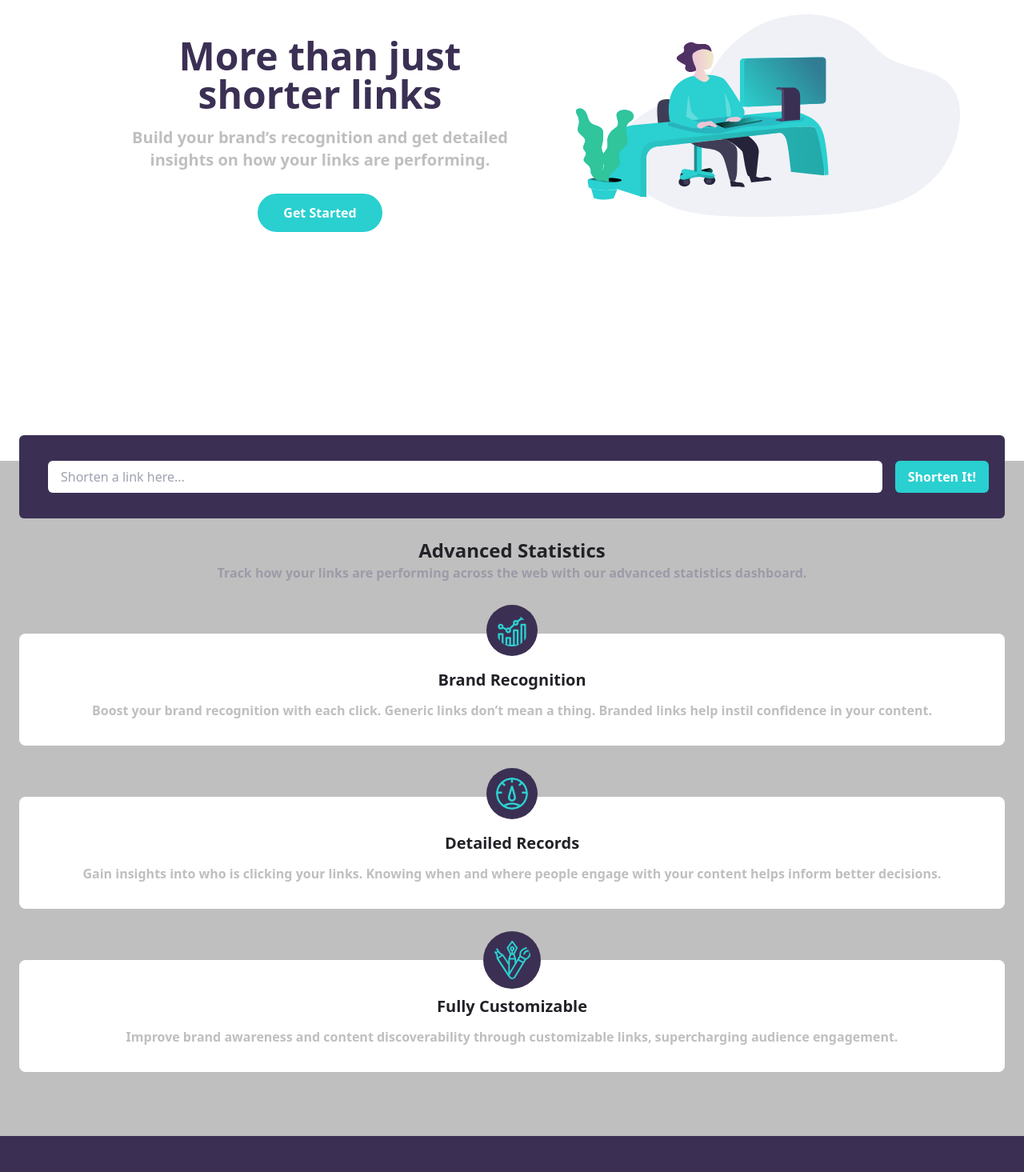
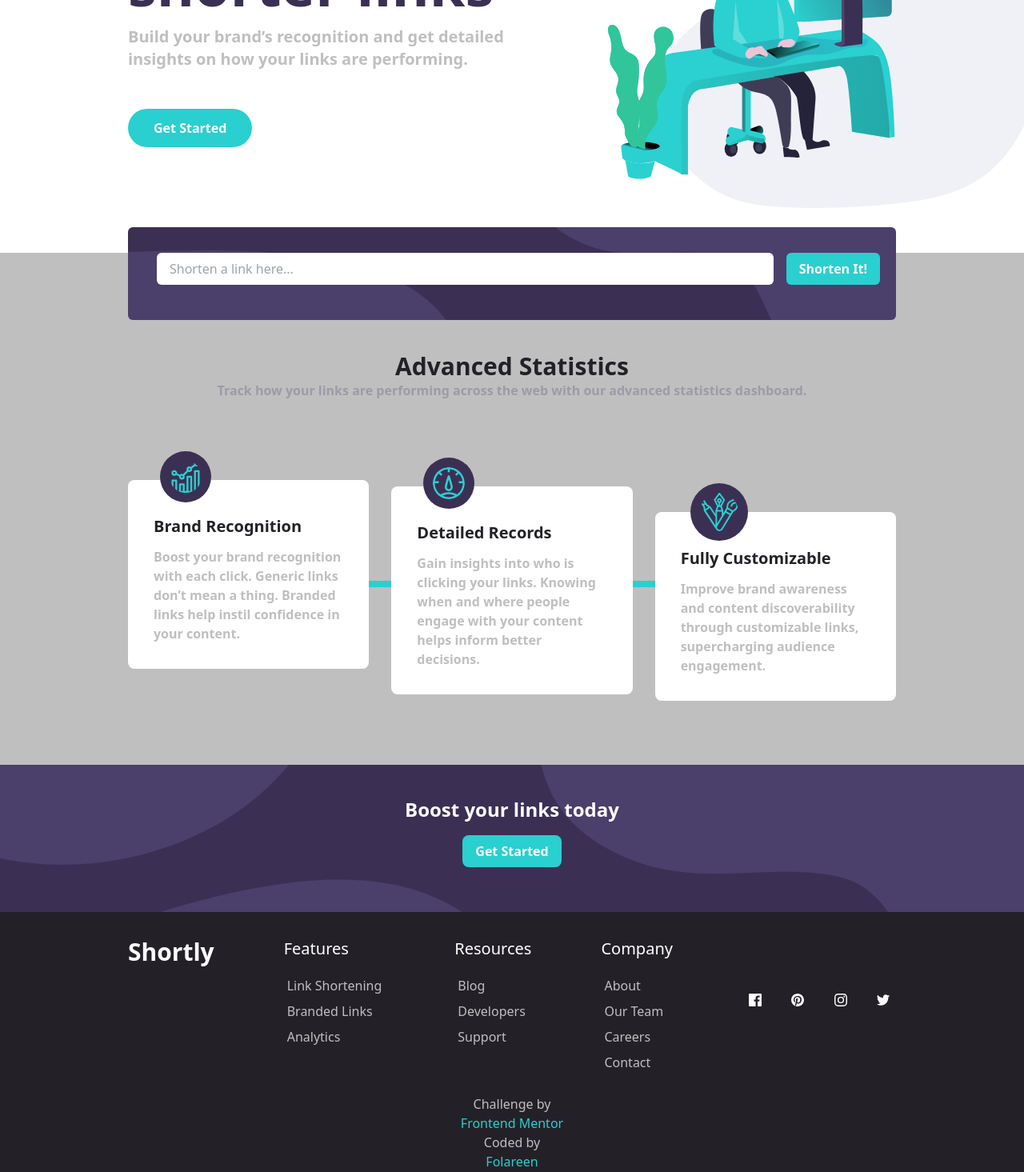
Before and after one commit to Folareen/url-shortener, a React (Create React App) app: page / in a window 1280 px wide. Shown: the part 300-1765 px from the top of the page at 80% size. Built offline with nearby package versions, Linux system fonts and the light colour scheme.

Commit message:
done with styling and responsiveness

```diff
--- a/src/App.js
+++ b/src/App.js
@@ -1,12 +1,11 @@
-import Header from './components/Header'
-import Hero from './components/Hero'
-import Main from './components/Main'
-import Cta from './components/Cta'
-import Footer from './components/Footer'
-import './index.css'
+import Header from "./components/Header";
+import Hero from "./components/Hero";
+import Main from "./components/Main";
+import Cta from "./components/Cta";
+import Footer from "./components/Footer";
+import "./index.css";
 
 function App() {
-
   return (
     <>
       <Header />
@@ -14,6 +13,20 @@ function App() {
       <Main />
       <Cta />
       <Footer />
+      <div className="text-Gray flex flex-col py-2 items-center bg-VeryDarkViolet">
+        Challenge by{" "}
+        <a
+          href="https://www.frontendmentor.io?ref=challenge"
+          target="_blank"
+          className="text-Cyan"
+        >
+          Frontend Mentor
+        </a>
+        Coded by{" "}
+        <a href="https://www.twitter.com/__Folareen__" className="text-Cyan">
+          Folareen
+        </a>
+      </div>
     </>
   );
 }
--- a/src/components/Cta.jsx
+++ b/src/components/Cta.jsx
@@ -2,7 +2,7 @@ import React from 'react'
 
 const Cta = () => {
   return (
-    <section  className=" px-4 py-10 text-center bg-DarkViolet text-white">
+    <section  className=" px-4 py-10 text-center bg-DarkViolet text-white cta">
       <h3 className="text-2xl font-bold">
         Boost your links today
       </h3>
--- a/src/components/Footer.jsx
+++ b/src/components/Footer.jsx
@@ -6,44 +6,40 @@ import iconTwitter from '../images/icon-twitter.svg'
 
 const Footer = () => {
   return (
-    <footer className="text-center footer flex flex-col bg-VeryDarkViolet p-4">
-      <h2>
+    <footer className="text-center lg:text-left footer flex flex-col bg-VeryDarkViolet p-4 lg:flex-row lg:justify-between lg:px-40 ">
+      <h2 className=''>
         Shortly
       </h2>
       <div className="">
         <h4 className="">
           Features
         </h4>
-        <a href="" className="links">Link Shortening</a>
-        <a href="" className="links">Branded Links</a>
-        <a href="" className="links">Analytics</a>
+        <a href="#" className="links">Link Shortening</a>
+        <a href="#" className="links">Branded Links</a>
+        <a href="#" className="links">Analytics</a>
       </div>
       <div className="">
         <h4 className="">
           Resources
         </h4>
-        <a href="" className="links">Blog</a>
-        <a href="" className="links">Developers</a>
-        <a href="" className="links">Support</a>
+        <a href="#" className="links">Blog</a>
+        <a href="#" className="links">Developers</a>
+        <a href="#" className="links">Support</a>
       </div>
       <div className="">
         <h4 className="">
           Company
         </h4>
-        <a href="" className="links">About</a>
-        <a href="" className="links">Our Team</a>
-        <a href="" className="links">Careers</a>
-        <a href="" className="links">Contact</a>
+        <a href="#" className="links">About</a>
+        <a href="#" className="links">Our Team</a>
+        <a href="#" className="links">Careers</a>
+        <a href="#" className="links">Contact</a>
       </div>
-      <div className='socials flex justify-between p-2 flex-row w-1/2 mx-auto '>
+      <div className='socials flex justify-between p-2 flex-row w-1/2 mx-auto lg:mx-0 items-center lg:w-1/5'>
         <img src={iconFacebook} alt="" />
         <img src={iconPinterest} alt="" />
         <img src={iconInstagram} alt="" />
         <img src={iconTwitter} alt="" />
-      </div>
-      <div className="text-Gray flex flex-row my-2">
-        Challenge by <a href="https://www.frontendmentor.io?ref=challenge" target="_blank" className='text-Cyan' >Frontend Mentor</a>
-        Coded by <a href="https://www.twitter.com/__Folareen__" className="text-Cyan">Folareen</a>
       </div>
     </footer>
   )
--- a/src/components/Hero.jsx
+++ b/src/components/Hero.jsx
@@ -3,20 +3,20 @@ import working from '../images/illustration-working.svg'
 
 const Hero = () => {
   return (
-    <section className='w-full h-screen p-4 lg:px-20 relative z-10 lg:grid lg:place-content-center'>
-        <div className='flex flex-col h-4/5 content-center lg:flex-row-reverse lg:3/5 lg:ml-20 '>
-            <div className='w-full ml-20 test lg:w-1/2'>
-                <img src={working} alt="working illustration"  className='w-full h-full border-black border-dotted'/>
+    <section className='w-full py-4 pl-4 lg:pl-40 relative z-10 '>
+        <div className='flex flex-col h-4/5 lg:flex-row-reverse lg:my-10'>
+            <div className='w-full lg:w-1/2 ml-[25px] mr-[-25px] '>
+                <img src={working} alt="working illustration"  className='w-full h-full '/>
             </div>
-            <div className='w-full text-center mt-4 lg:w-1/2'>
-                <h2 className='text-5xl font-bold my-3 text-DarkViolet'>
+            <div className='w-full text-center lg:text-left mt-4 lg:w-1/2 lg:h-full lg:py-3 lg:mr-[30px]'>
+                <h2 className='lg:text-7xl text-5xl font-bold my-3 text-DarkViolet'>
                     More than just shorter links
                 </h2>
                 <p className='text-Gray font-semibold my-4 text-xl'>
                     Build your brand’s recognition and get detailed insights
                     on how your links are performing.
                 </p>
-                <button className=' bg-Cyan rounded-3xl py-3 px-8 text-white font-bold my-3 hover:bg-cyan-600'>
+                <button className=' bg-Cyan rounded-3xl py-3 px-8 text-white font-bold mt-8 mb-16 hover:bg-cyan-600 '>
                     Get Started
                 </button>
             </div>
--- a/src/components/LinksContainer.jsx
+++ b/src/components/LinksContainer.jsx
@@ -37,10 +37,10 @@ const LinksContainer = () => {
   }
 
   return (
-    <div className="flex flex-col mb-6 -mt-12 ">
-      <form action="" className="bg-DarkViolet px-5 py-8 flex rounded-md relative">
-        <input type="text" name="" value={link} onChange={changeLink} id="" placeholder='Shorten a link here...' className={`bg-white rounded-md px-4 py-2 w-full mx-4 ${error ? "border-2 border-rose-500" : "" }` }/>
-        <button type="submit" className={`px-4 py-2 text-white rounded-md font-bold ${loading ? "bg-cyan-200" : "bg-Cyan"} min-w-max`} onClick={(e) => {
+    <div className="flex flex-col mb-6 -mt-12 lg:mx-40 ">
+      <form action="" className="bg-DarkViolet px-5 py-8 flex rounded-md relative lg:flex-row flex-col link--form">
+        <input type="text" name="" value={link} onChange={changeLink} id="" placeholder='Shorten a link here...' className={`bg-white rounded-md px-4 py-2 w-full lg:mx-4 sm:mb-3 ${error ? "border-2 border-rose-500" : "" }` }/>
+        <button type="submit" className={`px-4 py-2 h-max text-white rounded-md font-bold ${loading ? "bg-cyan-200" : "bg-Cyan"} min-w-max`} onClick={(e) => {
           e.preventDefault();
           if(link.length > 1){
             setError(false)
@@ -71,10 +71,10 @@ const LinksContainer = () => {
           (item, index) =>{
             const {short_link, original_link} = item
             return <div className='bg-white mt-5 rounded-md flex flex-col p-3 text-left lg:flex-row lg:justify-between' key={index}>
-              <a href='' className="border-b-2 border-DarkViolet py-1 lg:border-none text-DarkViolet font-semibold">
+              <a href={original_link} className="border-b-2 border-DarkViolet py-1 lg:border-none text-DarkViolet font-semibold">
                 {original_link}
               </a>
-              <a href='' className='py-1 text-Cyan font-semibold'>
+              <a href={short_link} className='py-1 text-Cyan font-semibold'>
               {short_link}
               </a>
               <button className='bg-Cyan rounded-lg py-2 text-white font-bold min-w-max block px-6' onClick={()=>copyLink(short_link)}>
--- a/src/components/Main.jsx
+++ b/src/components/Main.jsx
@@ -6,17 +6,19 @@ import fullyCustomizable from '../images/icon-fully-customizable.svg'
 
 const Main = () => {
   return (
-    <main className="bg-Gray text-center py-4 px-6">
+    <main className="bg-Gray text-center py-4 px-6 lg:px-0 ">
       <LinksContainer />
-      <h3 className="text-2xl font-bold mt-5 text-VeryDarkViolet">
+      <h3 className="text-2xl lg:text-3xl font-bold mt-10 text-VeryDarkViolet">
         Advanced Statistics
       </h3>
-      <p className="font-semibold text-GrayishViolet">
+      <p className="font-semibold text-GrayishViolet lg:mb-5 sm:mb-20">
         Track how your links are performing across the web with our
         advanced statistics dashboard.
       </p>
-      <div className="h-max ">
-        <div className="stat">
+      <div className="h-max lg:flex lg:flex-row items-center lg:mx-40 relative">
+        <div className='h-full w-2 bg-Cyan absolute translate-x-1/2 right-1/2 lg:w-full lg:h-2 lg:translate-y-1/2 lg:bottom-1/2'>
+        </div>
+        <div className="stat mt-[40px]">
           <img src={brandRecognition} alt=""  className=""/>
           <h4 className="">
             Brand Recognition
@@ -26,7 +28,7 @@ const Main = () => {
             mean a thing. Branded links help instil confidence in your content.
           </p>
         </div>
-        <div className="stat ">
+        <div className="stat mt-[80px] lg:mx-7">
           <img src={detailedRecords} alt=""  className=""/>
           <h4 className="">
             Detailed Records
@@ -36,7 +38,7 @@ const Main = () => {
             people engage with your content helps inform better decisions.
           </p>
         </div >
-        <div className="stat">
+        <div className="stat mt-[120px]">
           <img src={fullyCustomizable} alt=""  className=""/>
           <h4 className="">
             Fully Customizable
--- a/src/index.css
+++ b/src/index.css
@@ -24,11 +24,15 @@
     }
 
     .desktop-nav-links{
-        @apply text-VeryDarkBlue p-2 text-lg
+        @apply  p-2 text-lg text-Gray
+    }
+
+    .desktop-nav-links:hover{
+        @apply  text-VeryDarkBlue
     }
 
     .stat {
-        @apply relative p-8 bg-white my-16 rounded-lg
+        @apply relative p-8 bg-white my-16 rounded-lg lg:w-1/3 lg:text-left
     }
 
     .stat h4 {
@@ -36,7 +40,7 @@
     }
 
     .stat img {
-        @apply absolute bg-DarkViolet rounded-full p-3 -top-9 right-1/2 translate-x-1/2
+        @apply absolute bg-DarkViolet rounded-full p-3 -top-9 right-1/2 translate-x-1/2 lg:left-2
     }
 
     .stat p {
@@ -99,8 +103,30 @@ html {
     overflow-x: hidden;
 }
 
-.test img {
-    border: 1px solid reds;
+
+/* .desktop-nav {} */
+
+.link--form{
+    background-image: url('./images/bg-shorten-mobile.svg');
+    background-repeat: no-repeat;
+    background-position: top right;
 }
 
-.desktop-nav {}
+.cta{
+    background-image: url('./images/bg-boost-mobile.svg');
+    background-repeat:no-repeat;
+    background-position: top right;
+}
+
+@media (min-width: 768px) {
+    .link--form{
+        background-image: url('./images/bg-shorten-desktop.svg');
+        background-repeat: no-repeat;
+    }
+
+    .cta{
+        background-image: url('./images/bg-boost-desktop.svg');
+        background-repeat:no-repeat;
+        background-position: cover;
+    }
+}
```
Also changed, not shown: src/components/Header.jsx (+13 -13 lines).
